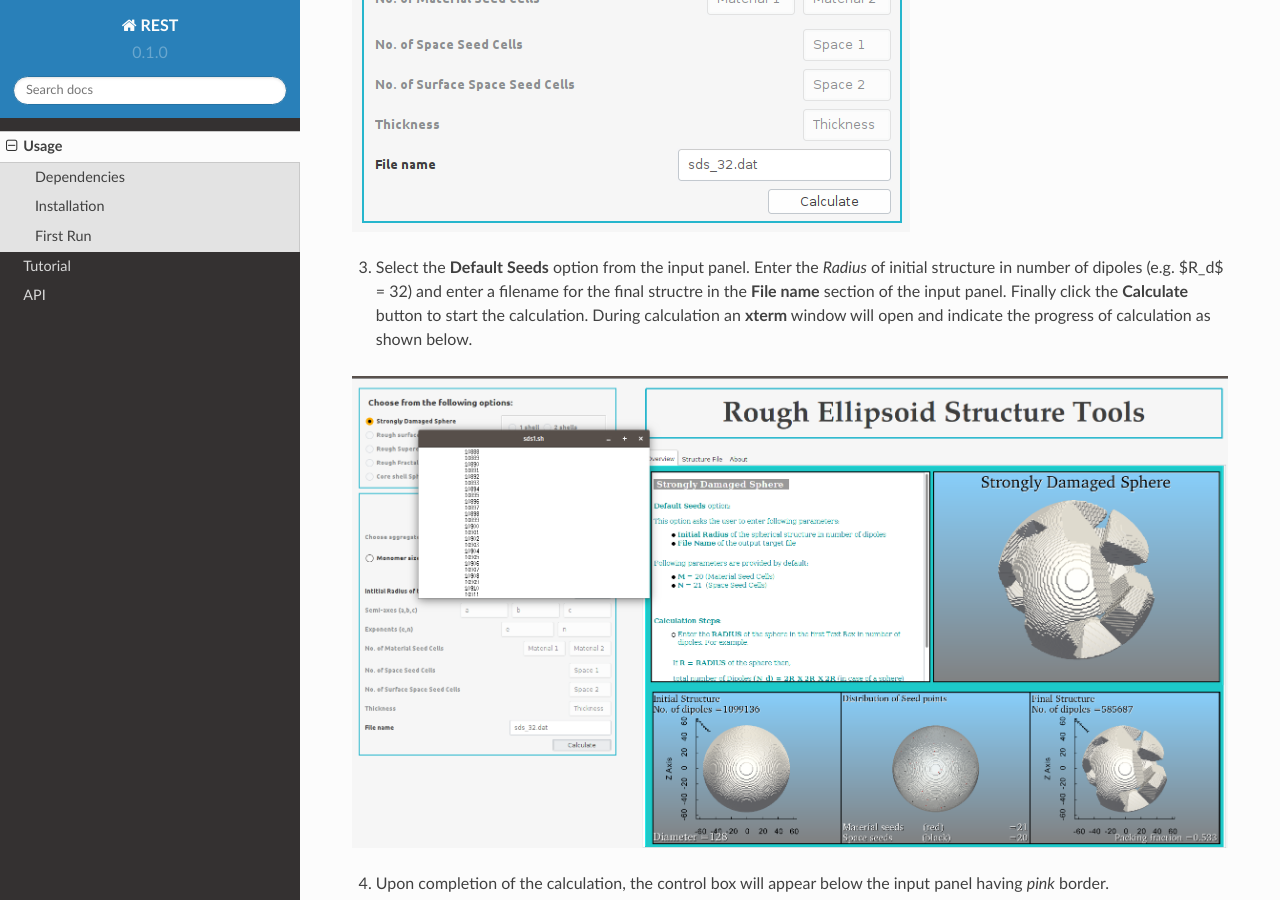
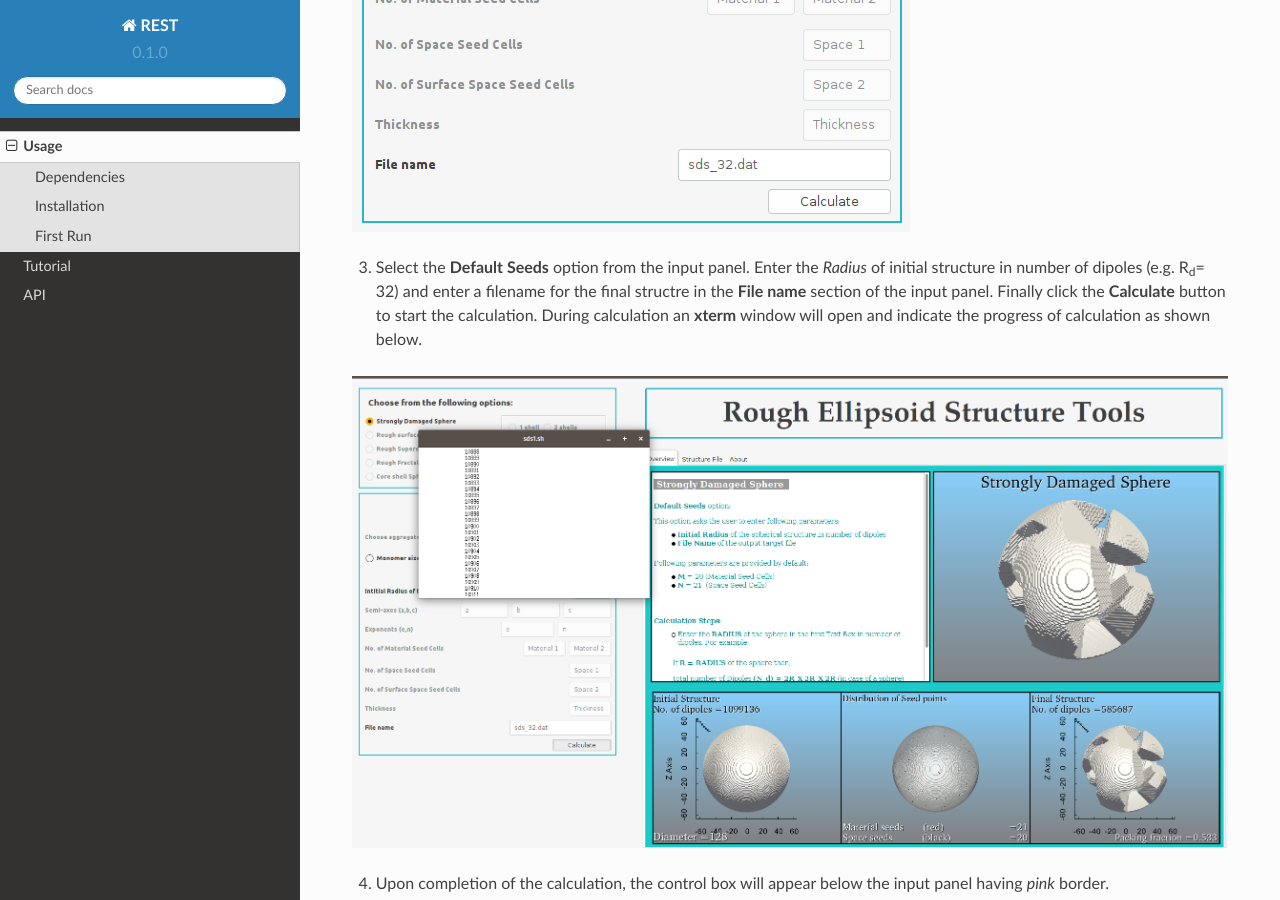
Before and after one commit to prithishh3/rtd-tutorial, a Sphinx documentation site: the page built from docs/source/usage.rst, in a window 1280 px wide and 900 px high, scrolled down 2283 px. Built offline with Sphinx 7.4.7 and the Read the Docs theme 2.0.0, drawn with Linux system fonts in a browser that asks for light colours; part of the change alters nothing that is shown.

```diff
--- a/docs/source/usage.rst
+++ b/docs/source/usage.rst
@@ -45,7 +45,7 @@ First Run
 
 .. image:: er3.png
 
-3. Select the **Default Seeds** option from the input panel. Enter the *Radius* of initial structure in number of dipoles (e.g. $R_d$ = 32) and enter a      filename for the final structre in the **File name** section of the input panel. Finally click the **Calculate** button to start the calculation.        During calculation an **xterm** window will open and indicate the progress of calculation as shown below.
+3. Select the **Default Seeds** option from the input panel. Enter the *Radius* of initial structure in number of dipoles (e.g. R\ :sub:`d`\ = 32) and enter a      filename for the final structre in the **File name** section of the input panel. Finally click the **Calculate** button to start the calculation.        During calculation an **xterm** window will open and indicate the progress of calculation as shown below.
 
 .. image:: er4.png
 
```
